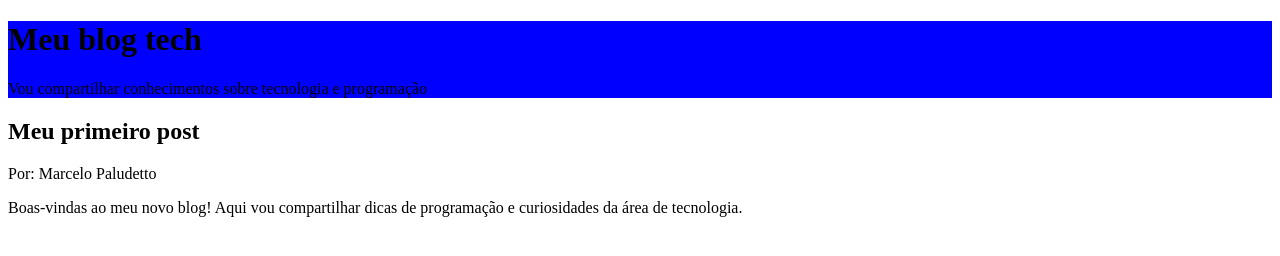
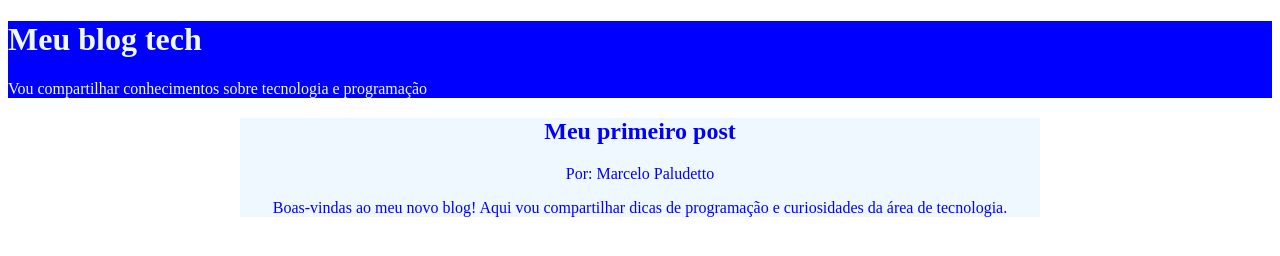
Before and after one commit to erickconradosantos-hue/paginaweb1A, a plain HTML site: page index.html in a window 1280 px wide. Drawn offline with Linux system fonts and the light colour scheme.

Commit message:
aula 3 alura

```diff
--- a/index.html
+++ b/index.html
@@ -8,8 +8,15 @@
 <style>
     header{
   background-color:blue;
+  color: aliceblue;
   }
-
+main {
+  background-color: aliceblue;
+  color: blue;
+  text-align:  center;
+  max-width: 800px;
+  margin: 0 auto;
+  }
 
 </head>
 <body>
```
